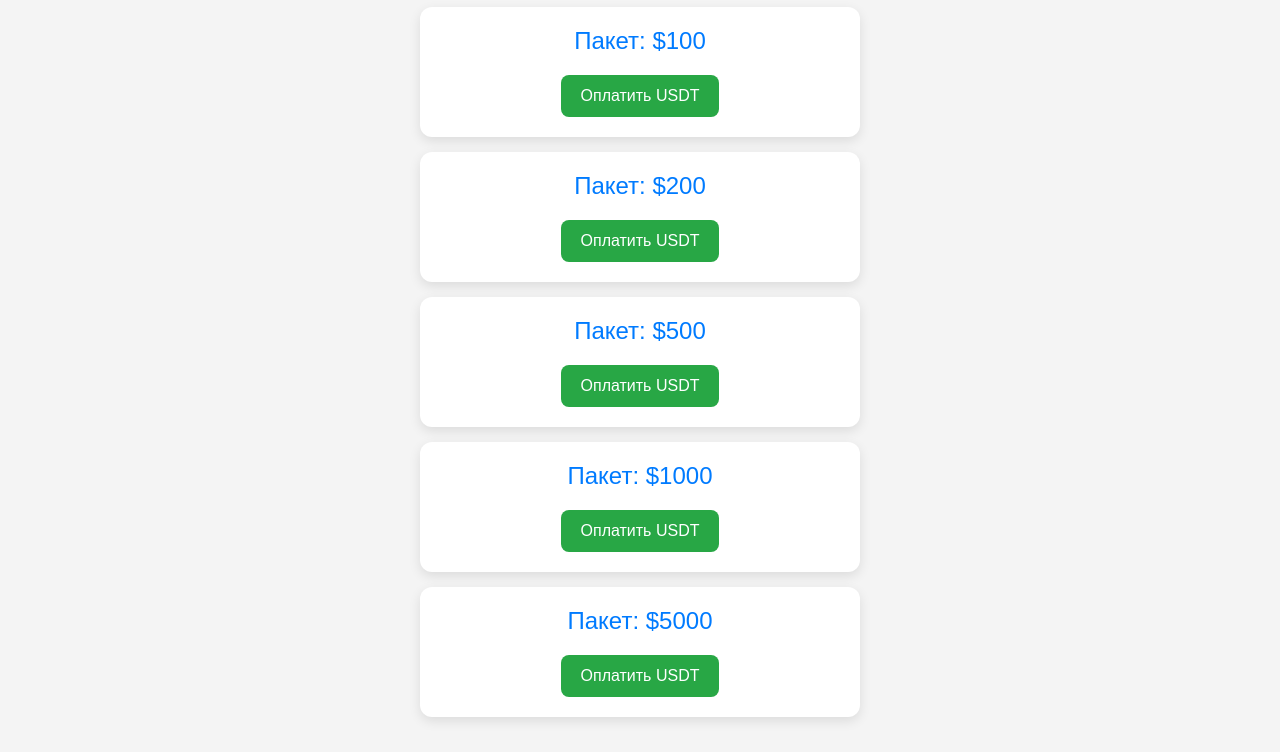
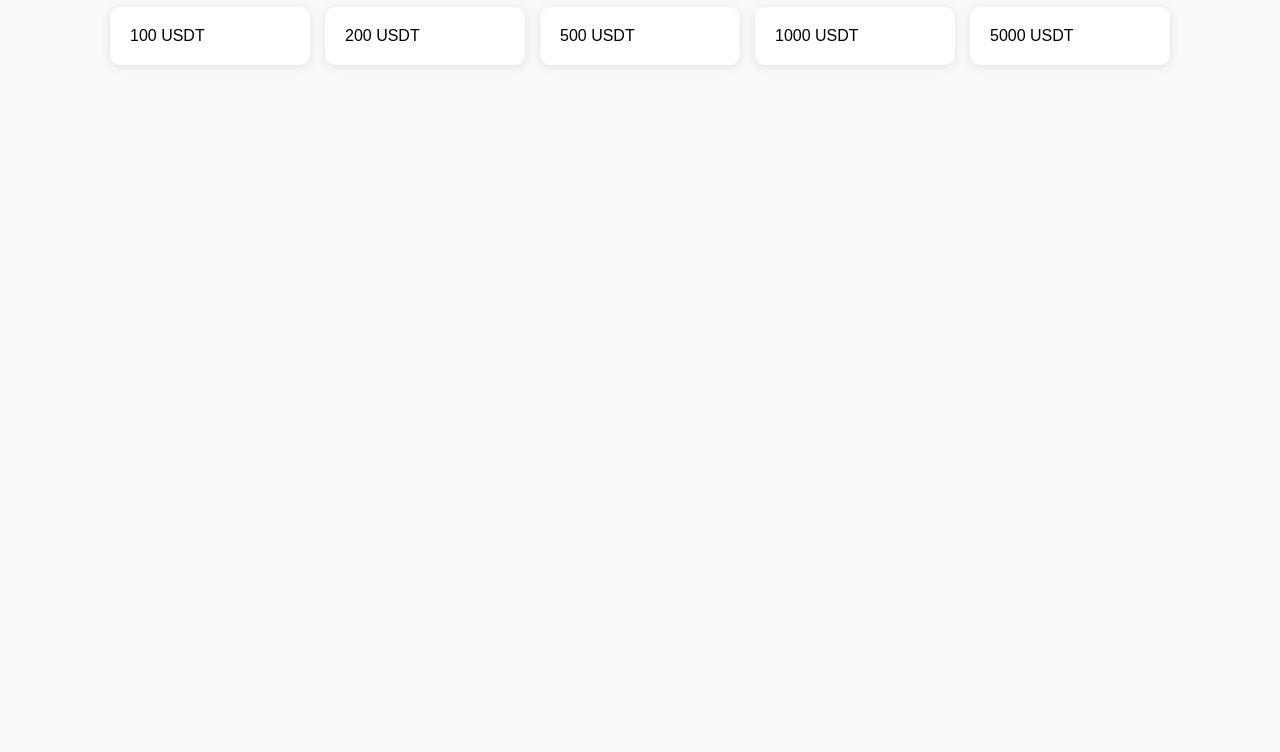
Before and after one commit to Aleks2025-coder/invest-webapp, a plain HTML site: page index.html in a window 1280 px wide. Shown: the part 93-845 px from the top of the page. After the commit the page ends 800 px from the top, so only its background shows below. Drawn offline with Linux system fonts and the light colour scheme.

Commit message:
Добавил index.html и инвест страницу

```diff
--- a/index.html
+++ b/index.html
@@ -1,85 +1,98 @@
 <!DOCTYPE html>
 <html lang="ru">
 <head>
-  <meta charset="UTF-8">
-  <title>Инвестиционные Пакеты</title>
-  <meta name="viewport" content="width=device-width, initial-scale=1.0">
+  <meta charset="UTF-8" />
+  <meta name="viewport" content="width=device-width, initial-scale=1.0" />
+  <title>Инвестиционные пакеты</title>
   <style>
     body {
       font-family: Arial, sans-serif;
-      background: #f4f4f4;
+      background: #f8f9fa;
       margin: 0;
       padding: 20px;
+    }
+    h1 {
+      color: #222;
       text-align: center;
     }
-
-    h1 {
-      color: #333;
+    .packages {
+      display: flex;
+      flex-wrap: wrap;
+      justify-content: center;
+      gap: 15px;
+      margin-top: 20px;
     }
-
-    .package {
+    .card {
       background: white;
-      margin: 15px auto;
+      border-radius: 10px;
       padding: 20px;
-      border-radius: 12px;
-      max-width: 400px;
-      box-shadow: 0 4px 12px rgba(0, 0, 0, 0.1);
+      width: 160px;
+      box-shadow: 0 2px 10px rgba(0,0,0,0.1);
+      cursor: pointer;
+      transition: transform 0.2s ease;
     }
-
-    .amount {
-      font-size: 24px;
-      margin-bottom: 10px;
-      color: #007bff;
+    .card:hover {
+      transform: scale(1.03);
     }
-
-    button {
+    .pay-section {
+      margin-top: 30px;
+      text-align: center;
+      display: none;
+    }
+    code {
+      background: #eee;
+      padding: 2px 6px;
+      border-radius: 4px;
+    }
+    .btn {
+      margin-top: 15px;
+      padding: 10px 20px;
+      font-size: 16px;
+      border: none;
+      border-radius: 8px;
       background-color: #28a745;
-      border: none;
       color: white;
-      padding: 12px 20px;
-      border-radius: 8px;
-      font-size: 16px;
       cursor: pointer;
-      margin-top: 10px;
     }
-
-    button:hover {
+    .btn:hover {
       background-color: #218838;
+    }
+    img.qr {
+      margin-top: 15px;
+      width: 180px;
     }
   </style>
 </head>
 <body>
   <h1>Выберите инвестиционный пакет</h1>
 
-  <div class="package">
-    <div class="amount">Пакет: $100</div>
-    <button onclick="pay(100)">Оплатить USDT</button>
+  <div class="packages">
+    <div class="card" onclick="selectPackage(100)">100 USDT</div>
+    <div class="card" onclick="selectPackage(200)">200 USDT</div>
+    <div class="card" onclick="selectPackage(500)">500 USDT</div>
+    <div class="card" onclick="selectPackage(1000)">1000 USDT</div>
+    <div class="card" onclick="selectPackage(5000)">5000 USDT</div>
   </div>
 
-  <div class="package">
-    <div class="amount">Пакет: $200</div>
-    <button onclick="pay(200)">Оплатить USDT</button>
-  </div>
-
-  <div class="package">
-    <div class="amount">Пакет: $500</div>
-    <button onclick="pay(500)">Оплатить USDT</button>
-  </div>
-
-  <div class="package">
-    <div class="amount">Пакет: $1000</div>
-    <button onclick="pay(1000)">Оплатить USDT</button>
-  </div>
-
-  <div class="package">
-    <div class="amount">Пакет: $5000</div>
-    <button onclick="pay(5000)">Оплатить USDT</button>
+  <div class="pay-section" id="pay-section">
+    <h2>Оплата</h2>
+    <p>Переведите <strong><span id="amount">100</span> USDT</strong> на кошелек:</p>
+    <p><code id="wallet">TRXabc12345xyz</code></p>
+    <p>Сеть: <strong>TRC20</strong></p>
+    <img class="qr" src="https://api.qrserver.com/v1/create-qr-code/?data=TRXabc12345xyz&size=200x200" alt="QR" />
+    <br />
+    <button class="btn" onclick="confirmPayment()">Я оплатил</button>
   </div>
 
   <script>
-    function pay(amount) {
-      alert(`Переход к оплате пакета на $${amount} через Telegram Wallet...`);
-      // Здесь можно интегрировать telegram.payment или redirect
+    function selectPackage(amount) {
+      document.getElementById("amount").innerText = amount;
+      document.getElementById("pay-section").style.display = "block";
+    }
+
+    function confirmPayment() {
+      alert("Спасибо! Мы проверим поступление средств и активируем ваш пакет.");
+      // В реальном проекте здесь можно отправить сообщение боту
     }
   </script>
 </body>
```
